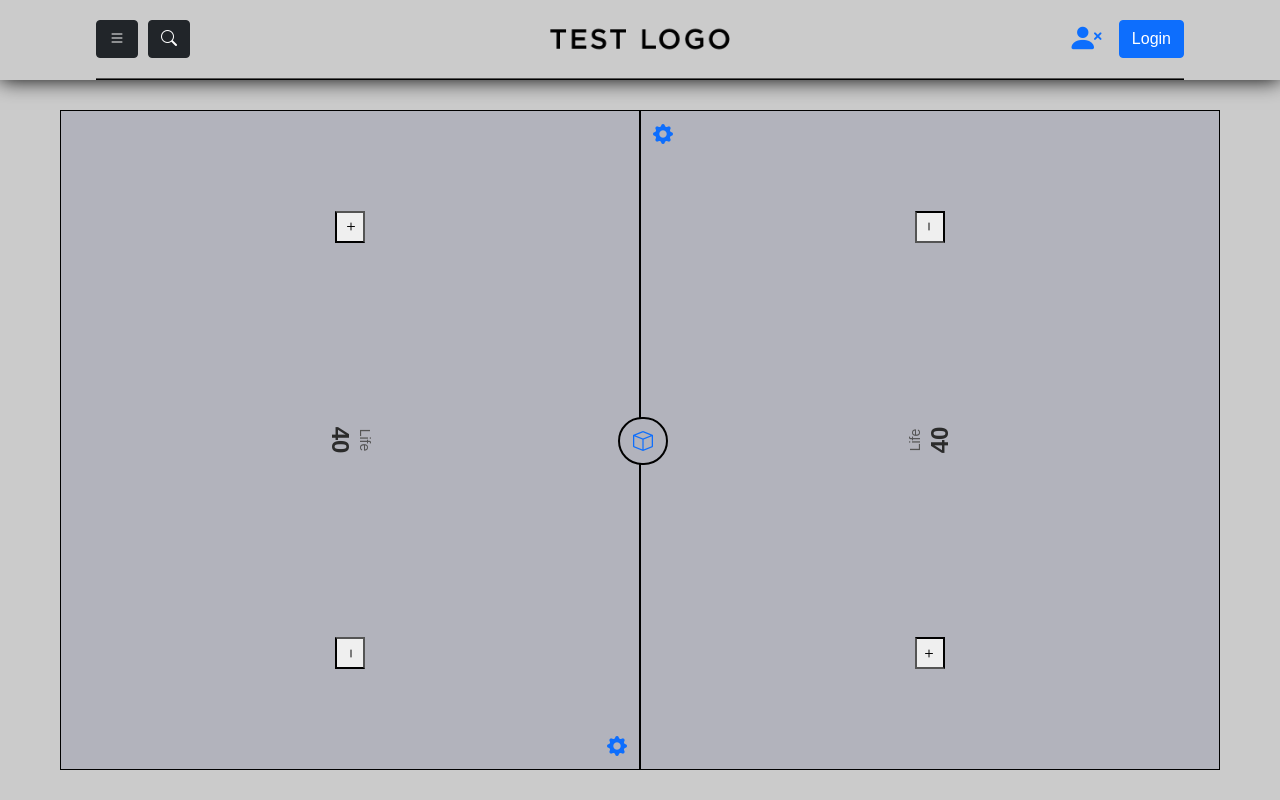
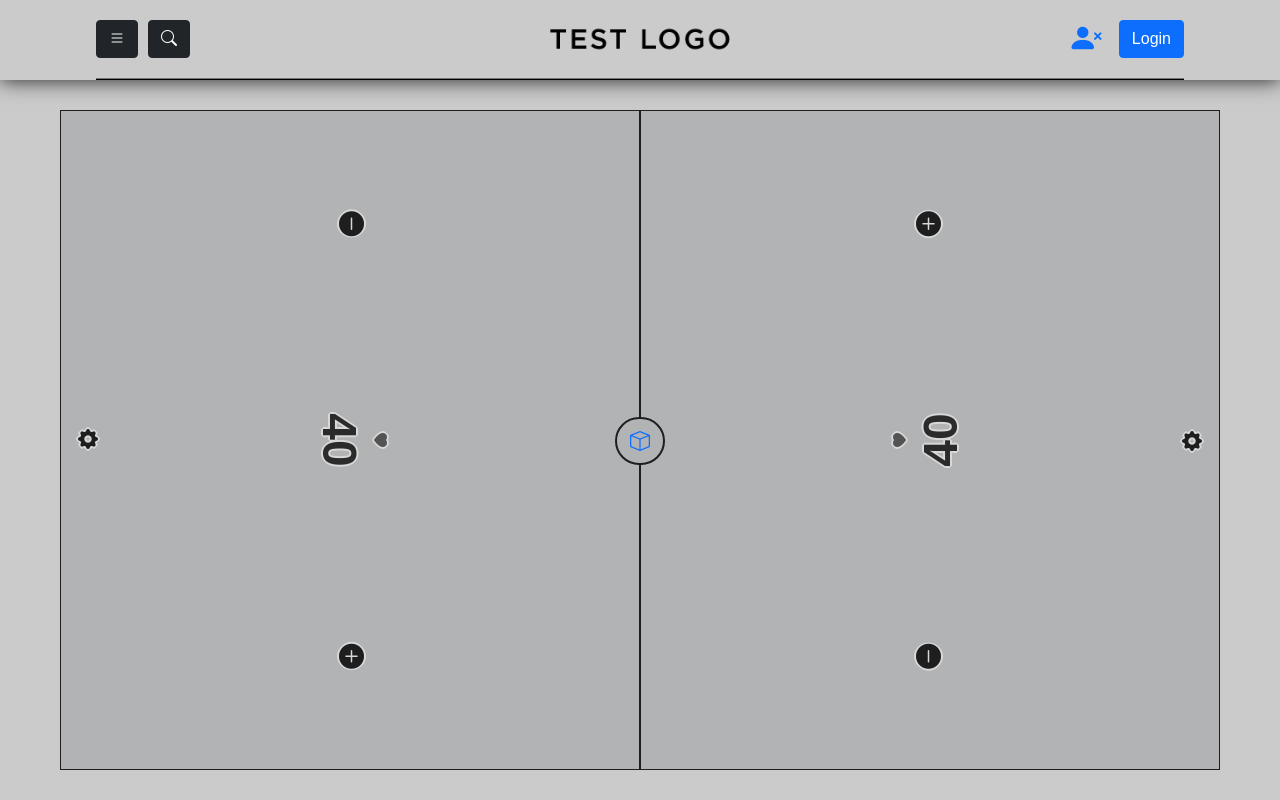
Before and after one commit to AntonioSanjuan/mtg-counter, a React (Create React App) app: page / in a window 1280 px wide. Built offline with nearby package versions, Linux system fonts and the light colour scheme; no server answers.

Commit message:
feature: tons of styles

```diff
--- a/src/colors.css
+++ b/src/colors.css
@@ -3,12 +3,12 @@
 
 --app-main-color: #0d6efd;
 
---app-hight-contrast: #ffff;
---app-low-contrast: #000000;
+--app-hight-contrast: #d8d8d8;
+--app-low-contrast: #1e1e1e;
 
 --app-content-background-color: #cbcbcb;
---app-card-background-color: #b2b3bc;
---app-card-background-hover-color: #81828a;
+--app-card-background-color: #b2b3b4;
+--app-card-background-hover-color: #606168;
 
 --app-sidenav-background-color: #ffff;
 --app-sidenav-section-hover-color: #d0d3e4;
@@ -23,10 +23,12 @@
 --normal-fontColor: #545454;
 --error-fontColor: var(--app-error-color);
 
-  /* PlayerBackgroundColor */
+/* PlayerBackgroundColor */
   --PlayerBackgroundColorRed: red;
   --PlayerBackgroundColorBlue: blue;
   --PlayerBackgroundColorWhite: white;
+  --PlayerBackgroundColorBlack: black;
+  --PlayerBackgroundColorGreen: green;
   --PlayerBackgroundColorDefault: var(--app-card-background-color);
 }
 
@@ -35,8 +37,8 @@
 
     --app-main-color: #f29102;
 
-    --app-hight-contrast: #000000;
-    --app-low-contrast: #404040;
+    --app-hight-contrast: #1e1e1e;
+    --app-low-contrast: #d8d8d8;
 
     --app-content-background-color: #2e2e2e;
     --app-card-background-color: #121414;
@@ -59,5 +61,7 @@
     --PlayerBackgroundColorRed: red;
     --PlayerBackgroundColorBlue: blue;
     --PlayerBackgroundColorWhite: white;
+    --PlayerBackgroundColorBlack: black;
+    --PlayerBackgroundColorGreen: green;
     --PlayerBackgroundColorDefault: var(--app-card-background-color);
   }
--- a/src/components/ColorPicker/ColorPicker.style.tsx
+++ b/src/components/ColorPicker/ColorPicker.style.tsx
@@ -25,7 +25,7 @@ flex-direction: row;
 flex-wrap: wrap;
 align-items: center;
 justify-content: center;
-align-content: flex-end;
+align-content: center;
 padding-bottom: 5%;
 
 gap: 10px;
--- a/src/components/ColorSelector/ColorSelector.style.tsx
+++ b/src/components/ColorSelector/ColorSelector.style.tsx
@@ -1,9 +1,10 @@
 import styled from 'styled-components';
 import { PlayerColors } from '../../models/internal/types/PlayerColorEnum.model';
-import backgroundColors from '../../utils/playerBackgroundColors/playerBackgroundColors';
+import { backgroundColors } from '../../utils/playerBackgroundColors/playerBackgroundColors';
 
 export interface ColorSelectorStyleProps {
     color?: PlayerColors
+    isSelected: boolean
 }
 
 const SCColorSelector = styled.button.attrs<
@@ -18,7 +19,7 @@ background: ${(props) => (backgroundColors[props.color])};
 width: 30px;
 height: 30px;
 border-radius: 50vh;
-border: 1px solid var(--app-low-contrast);
+border: 1.5px solid var(--app-low-contrast);
 box-shadow: var(--app-low-contrast) 0px 0px 10px;
 
 `;
--- a/src/components/CounterCarrousel/CounterCarrousel.scss
+++ b/src/components/CounterCarrousel/CounterCarrousel.scss
@@ -4,6 +4,7 @@
     justify-content: center;
 
     height: 100%;
+    padding:  0px 20px;
 }
 
 .CounterCarrousel_ActionContainer {
@@ -11,7 +12,21 @@
     align-items: center;
     justify-content: center;
 
-    width: fit-content;
+    width: 100%;
+    height: 100%;
+
+    button {
+        color: var(--app-low-contrast);
+        height: 70%;
+        padding: 0;
+        width: 100%;
+        text-shadow: 1px 0 var(--app-hight-contrast), -2px 0 var(--app-hight-contrast), 0 2px var(--app-hight-contrast), 0 -2px var(--app-hight-contrast),
+        1px 1px var(--app-hight-contrast), -1px -1px var(--app-hight-contrast), 1px -1px var(--app-hight-contrast), -1px 1px var(--app-hight-contrast);
+        i{
+            font-size: 25px;
+            border: 1px 0 var(--app-hight-contrast)
+        }
+    }
 }
 
 
@@ -20,8 +35,9 @@
     flex-direction: column;
     align-items: center;
     justify-content: center;
-
-    width: 60%;
+    height: 70%;
+    width: 40%;
+    user-select: none; /* Standard syntax */
 }
 
 .CounterCarrousel_TemporaryCount {
@@ -34,5 +50,7 @@
     padding: 0 10px;
     p {
         margin: 0;
+        text-shadow: 2px 0 var(--app-hight-contrast), -2px 0 var(--app-hight-contrast), 0 2px var(--app-hight-contrast), 0 -2px var(--app-hight-contrast),
+             1px 1px var(--app-hight-contrast), -1px -1px var(--app-hight-contrast), 1px -1px var(--app-hight-contrast), -1px 1px var(--app-hight-contrast);
     }
 }
--- a/src/components/CounterCarrousel/CounterCarrousel.tsx
+++ b/src/components/CounterCarrousel/CounterCarrousel.tsx
@@ -16,20 +16,21 @@ function CounterCarrousel({ player, isRotated } : { player: FirebasePlayerDto, i
   return (
     <div className="CounterCarrousel_MainContainer">
       <div className="CounterCarrousel_ActionContainer">
-        <button type="button" onClick={addCounters}>
-          <i className="bi bi-plus" />
+        <button type="button" className="btn btn-link" onClick={removeCounters}>
+          <i className="bi bi-dash-circle-fill" />
         </button>
       </div>
 
       <div className="CounterCarrousel_Carrousel">
         <div className="CounterCarrousel_TemporaryCount">
           { temporaryCount !== 0 && (
-            <p className="app_font_m">{temporaryCount}</p>
+            <p className="app_font_m app_font_noMargin">{temporaryCount}</p>
           )}
         </div>
         <Carousel
           axis={isRotated ? 'horizontal' : 'vertical'}
           onChange={handleCarrouselChange}
+          infiniteLoop
           showStatus={false}
           showThumbs={false}
           swipeable={temporaryCount === 0}
@@ -46,7 +47,13 @@ function CounterCarrousel({ player, isRotated } : { player: FirebasePlayerDto, i
             >
               <div className="CounterCarrousel_CarrouselItem">
                 <p className="app_font_m">
-                  {counter.type}
+                  {counter.type === 'Poison'
+                    && (<i className="bi bi-radioactive" />)}
+                  {counter.type === 'Life'
+                    && (<i className="bi bi-heart-fill" />)}
+                  {counter.type === 'CommanderDamage'
+                    && (<i className="bi bi-lightning-charge-fill" />
+                    ) }
                 </p>
                 <p className="app_font_xl">
                   {counter.value}
@@ -57,8 +64,8 @@ function CounterCarrousel({ player, isRotated } : { player: FirebasePlayerDto, i
         </Carousel>
       </div>
       <div className="CounterCarrousel_ActionContainer">
-        <button type="button" onClick={removeCounters}>
-          <i className="bi bi-dash" />
+        <button type="button" className="btn btn-link" onClick={addCounters}>
+          <i className="bi bi-plus-circle-fill" />
 
         </button>
       </div>
--- a/src/components/GameButton/GameButton.scss
+++ b/src/components/GameButton/GameButton.scss
@@ -7,12 +7,11 @@
   background: var(--app-card-background-color);
   position: absolute;
   top: calc(50% - 23px);
-  left: calc(50% - 22px);
+  left: calc(50% - 25px);
   z-index: 3;
 }
 
 .GameButton_Button {
-
     i {
       font-size: 20px;
     }
--- a/src/components/Player/Player.style.tsx
+++ b/src/components/Player/Player.style.tsx
@@ -1,6 +1,6 @@
 import styled from 'styled-components';
 import { PlayerColors } from '../../models/internal/types/PlayerColorEnum.model';
-import backgroundColors from '../../utils/playerBackgroundColors/playerBackgroundColors';
+import { backgroundColors } from '../../utils/playerBackgroundColors/playerBackgroundColors';
 
 export interface PlayerStyleProps {
     rotation: number,
@@ -36,13 +36,17 @@ width: ${(props) => (props.playerWidth)}px;
 
 .Player_ConfigButton {
   position: absolute;
-  top: 0;
-  right: 0;
+  bottom: 5px;
+  right: calc(50% - 22px);
   z-index: 3;
+  text-shadow: 2px 0 var(--app-hight-contrast), -2px 0 var(--app-hight-contrast), 0 2px var(--app-hight-contrast), 0 -2px var(--app-hight-contrast),
+  1px 1px var(--app-hight-contrast), -1px -1px var(--app-hight-contrast), 1px -1px var(--app-hight-contrast), -1px 1px var(--app-hight-contrast);
   i {
     font-size: 20px;
+    color: var(--app-low-contrast)
   }
 }
+
 `;
 
 export default SCPlayer;
--- a/src/components/common/modal/modal.tsx
+++ b/src/components/common/modal/modal.tsx
@@ -18,7 +18,14 @@ function Modal({ children, canBeClosed }: {children: any, canBeClosed?: boolean}
       onClick={() => { handleClose(); }}
       onKeyDown={() => { handleClose(); }}
     >
-      <div className="Modal_SubContainer">
+      {() => { handleClose(); }}
+      <div
+        className="Modal_SubContainer"
+        role="button"
+        tabIndex={0}
+        onClick={(e) => e.stopPropagation()}
+        onKeyDown={(e) => e.stopPropagation()}
+      >
         <div className="Modal_ContentContainer">
           {children}
         </div>
--- a/src/fonts.css
+++ b/src/fonts.css
@@ -30,7 +30,7 @@
 .app_font_xl {
     color: var(--big-fontColor);
     font-weight: 700;
-    font-size: 24px;
+    font-size: 48px;
     line-height: 1.2em;
 }
 
--- a/src/index.css
+++ b/src/index.css
@@ -21,3 +21,9 @@ html {
   height: fill-available;
   height: -webkit-fill-available;
 }
+
+/* override */
+.btn:focus,
+.form-select:focus {
+  box-shadow: none;
+}
--- a/src/models/internal/types/PlayerColorEnum.model.tsx
+++ b/src/models/internal/types/PlayerColorEnum.model.tsx
@@ -2,5 +2,7 @@ export enum PlayerColors {
     red = 'red',
     blue = 'blue',
     white = 'white',
-    default = 'default'
+    black = 'black',
+    green = 'green',
+    default = 'default',
 }
--- a/src/utils/playerBackgroundColors/playerBackgroundColors.tsx
+++ b/src/utils/playerBackgroundColors/playerBackgroundColors.tsx
@@ -1,10 +1,10 @@
 import { PlayerColors } from '../../models/internal/types/PlayerColorEnum.model';
 
-const backgroundColors: Record<PlayerColors, string> = {
+export const backgroundColors: Record<PlayerColors, string> = {
   [PlayerColors.red]: 'var(--PlayerBackgroundColorRed)',
   [PlayerColors.blue]: 'var(--PlayerBackgroundColorBlue)',
   [PlayerColors.white]: 'var(--PlayerBackgroundColorWhite)',
+  [PlayerColors.green]: 'var(--PlayerBackgroundColorGreen)',
+  [PlayerColors.black]: 'var(--PlayerBackgroundColorBlack)',
   [PlayerColors.default]: 'var(--PlayerBackgroundColorDefault)',
 };
-
-export default backgroundColors;
```
